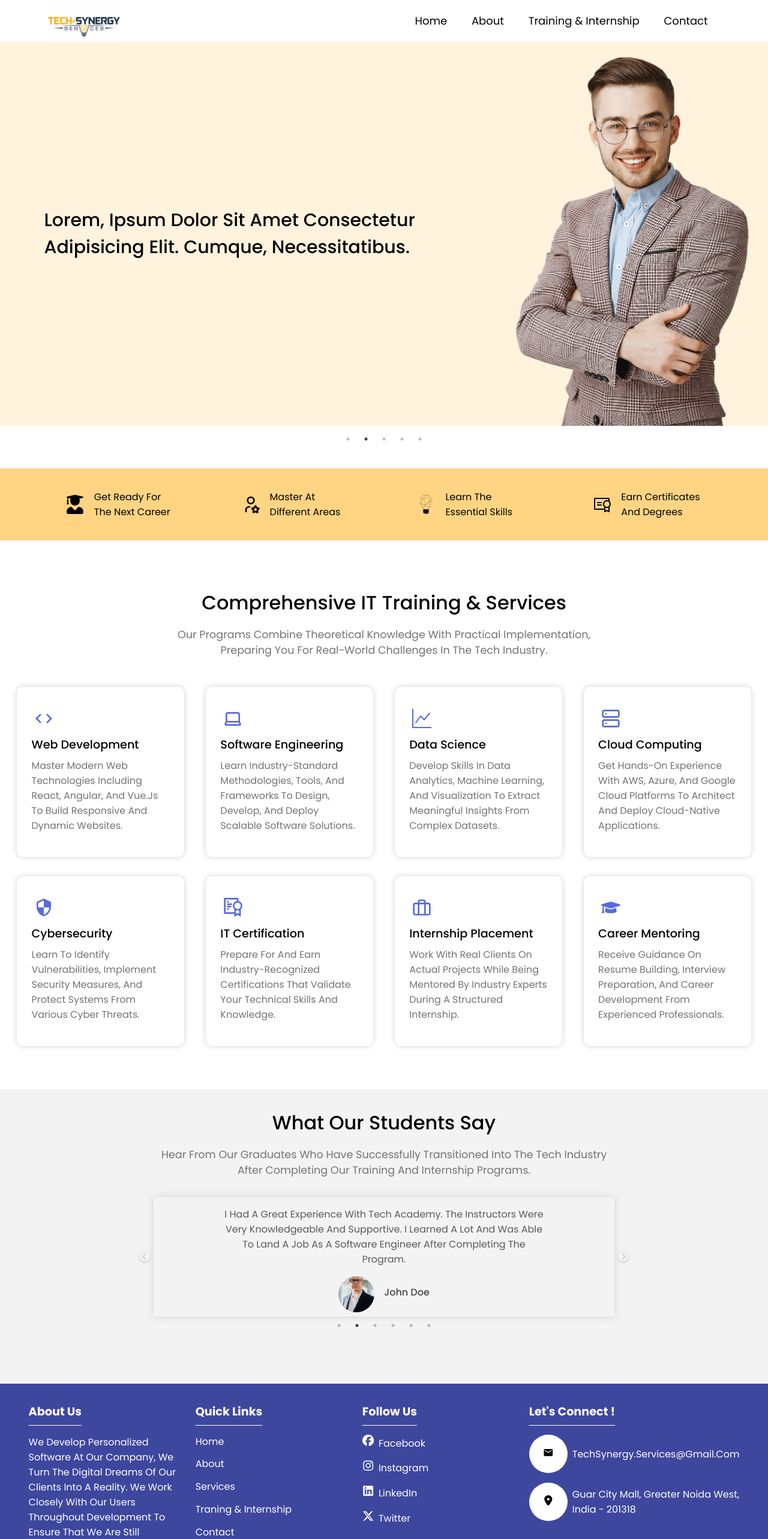
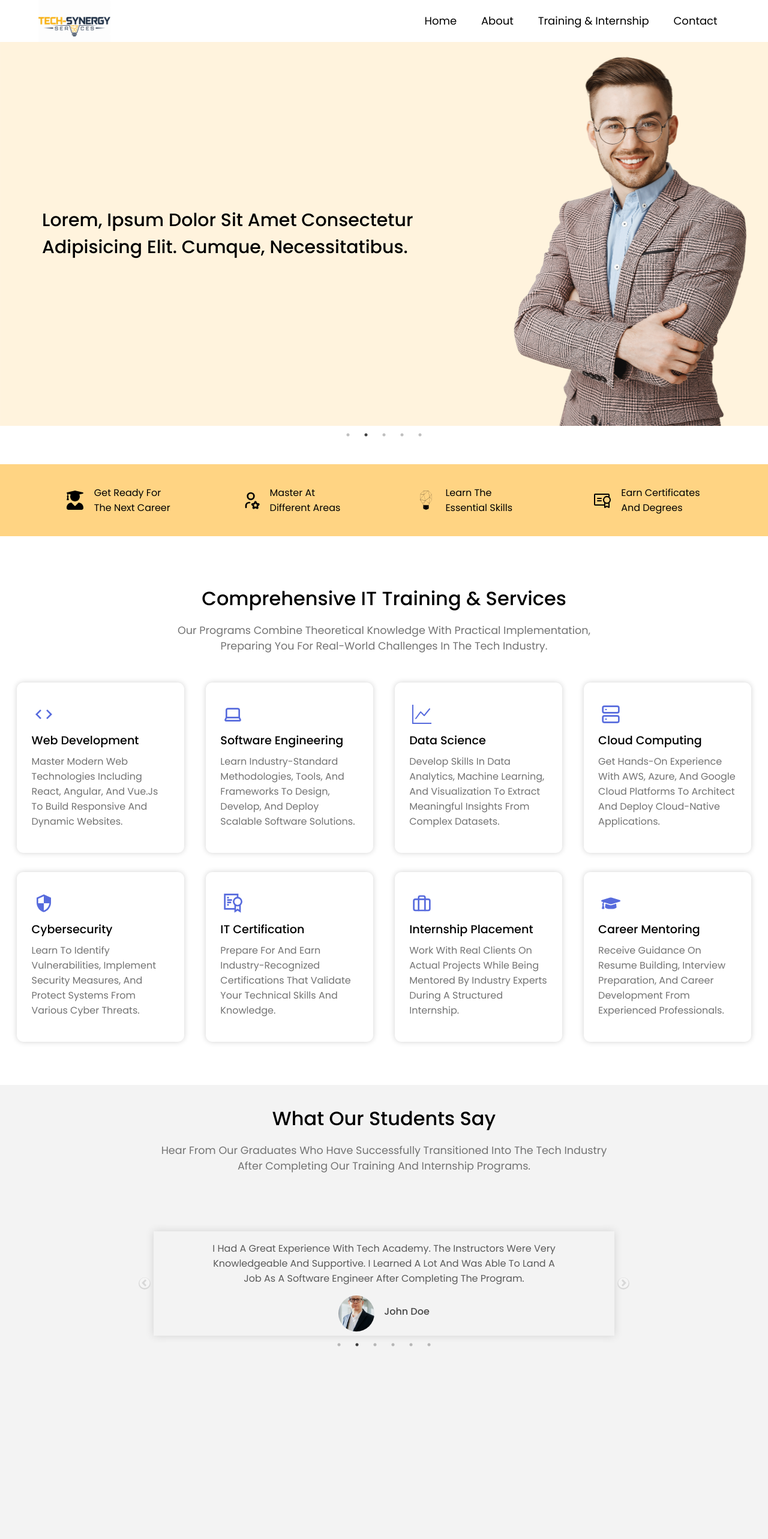
Before and after one commit to Guddu-Pandit/TechSynergyServices, a React (Vite) app: page / in a window 1280 px wide. Shown: the top 2566 px of the page at 60% size. Built offline with nearby package versions, Linux system fonts and the light colour scheme.

Commit message:
some css fixed

```diff
--- a/src/App.css
+++ b/src/App.css
@@ -8,7 +8,7 @@
 }
 
 .container {
-    max-width: 70rem;
+    max-width: 90%;
     margin: 0 auto;
 }
 body{
--- a/src/components/LandingPage/LandingPage.module.css
+++ b/src/components/LandingPage/LandingPage.module.css
@@ -1,6 +1,6 @@
 .landing{
     height: 80vh;
-    overflow-y: hidden!important;
+    /* overflow-y: hidden!important; */
     background-color:rgb(255, 243, 221);
 }
 .landing .hero_img img{
--- a/src/components/Navigation/Navigation.jsx
+++ b/src/components/Navigation/Navigation.jsx
@@ -1,4 +1,4 @@
-// aimport { NavLink } from 'react-router-dom'
+// import { NavLink } from 'react-router-dom'
 import styles from './Navigation.module.css'
 
 const Navigation = () => {
--- a/src/components/ServicesSection/ServiceSection.jsx
+++ b/src/components/ServicesSection/ServiceSection.jsx
@@ -1,7 +1,7 @@
 import styles from "./ServiceSection.module.css";
 import React from "react";
 import { IoMdCode } from "react-icons/io";
-import { LuLaptop, LuServer } from "react-icons/lu"; // Corrected imports
+import { LuLaptop, LuServer } from "react-icons/lu";
 import { BsGraphUp } from "react-icons/bs";
 import { GrCertificate } from "react-icons/gr";
 import { FiBriefcase } from "react-icons/fi";
@@ -20,7 +20,7 @@ const ServiceSection = () => {
       title: "Software Engineering",
       description:
         "Learn industry-standard methodologies, tools, and frameworks to design, develop, and deploy scalable software solutions.",
-      icon: <LuLaptop />, // Corrected icon
+      icon: <LuLaptop />,
     },
     {
       title: "Data Science",
@@ -32,7 +32,7 @@ const ServiceSection = () => {
       title: "Cloud Computing",
       description:
         "Get hands-on experience with AWS, Azure, and Google Cloud platforms to architect and deploy cloud-native applications.",
-      icon: <LuServer />, // Corrected icon
+      icon: <LuServer />,
     },
     {
       title: "Cybersecurity",
@@ -70,8 +70,8 @@ const ServiceSection = () => {
         </p>
         </div>
         <div className={styles.row}>
-          {service.map((service, index) => (
-            <div key={index} className={styles.box}>
+          {service.map((service) => (
+            <div key={service.index} className={styles.box}>
               <i className={styles.icon}>{service.icon}</i>
               <div>
               <h3>{service.title}</h3>
--- a/src/components/Testimonials/Testimonials.module.css
+++ b/src/components/Testimonials/Testimonials.module.css
@@ -1,5 +1,5 @@
 .testimonials {
-  height: auto;
+  height: 90vh;
   overflow-y: hidden!important;
   padding-bottom: 5rem;
   background-color: #f3f3f3;
@@ -8,7 +8,7 @@
   flex-direction: row;
   justify-content: center;
   align-items: center;
-  margin: 2rem auto;
+  margin: 6rem auto;
   width: 60%;
   box-shadow: #d2d2d2 0 0 .8rem;
   background-color: #f3f3f3;
@@ -34,7 +34,7 @@
   color: #5a5a5a;
   text-align: center;
   margin: 1rem auto;
-  width: 70%;
+  width: 75%;
   display: flex;
   justify-content: center;
   align-items: center;
```
